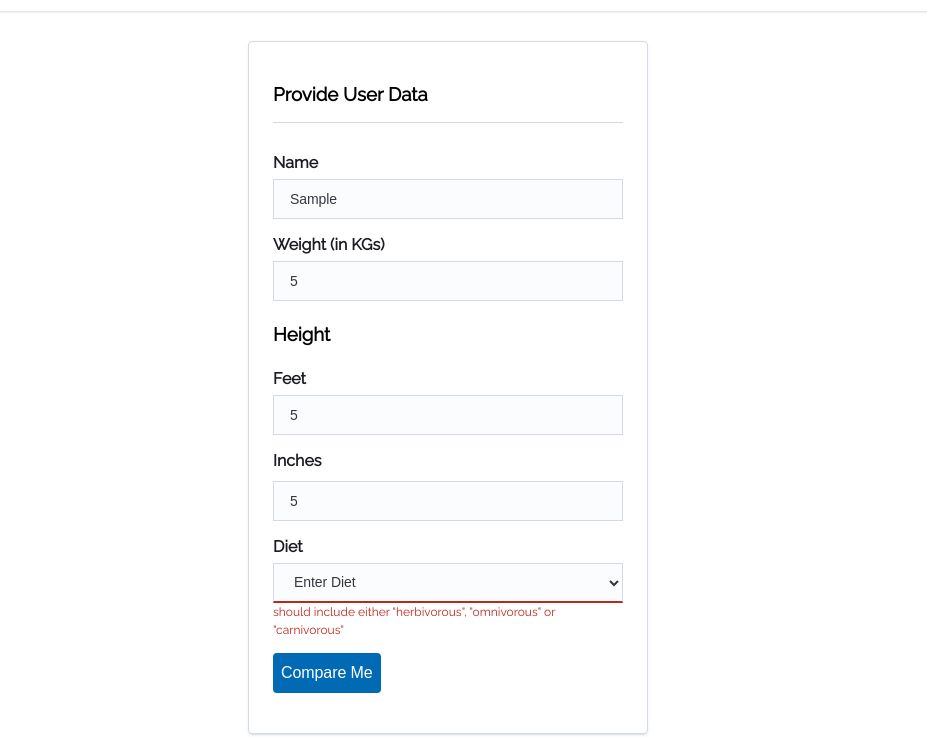
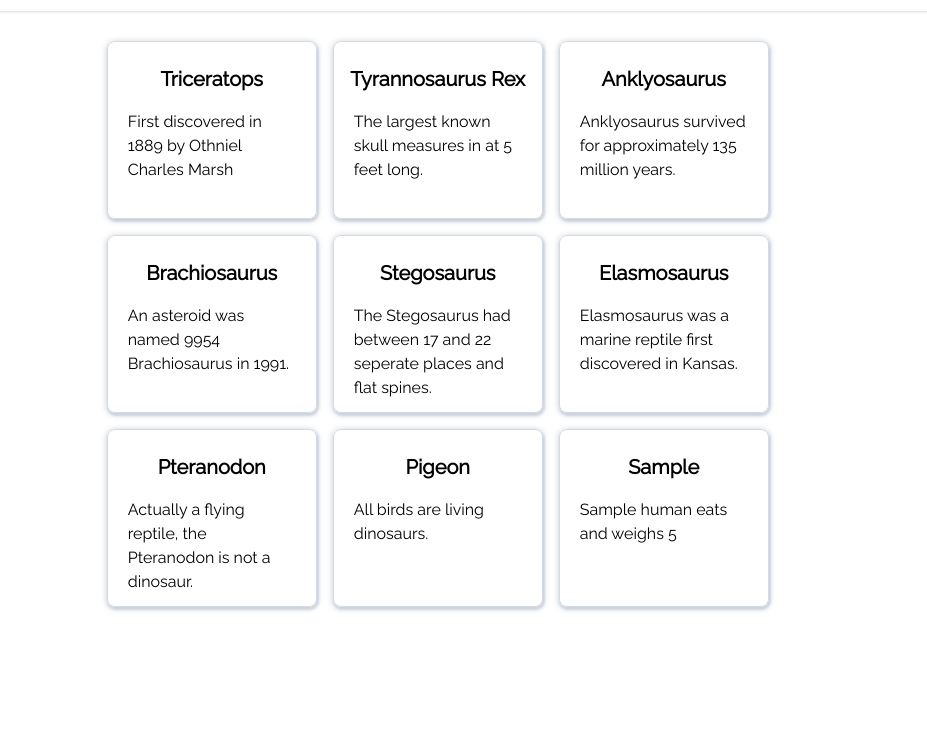
Before and after one commit to Harrisonkamau/dinosaurs, a plain HTML site: page index.html in a window 1280 px wide. Both pictures are taken after typing "Sample", "5", "5", "5" into the empty fields and a click on the button "Compare Me". Shown: the part 77-819 px from the top of the page, without its empty margins (192-1119 px from the left). Drawn offline with Linux system fonts and the light colour scheme.

Commit message:
Remove manual grid and construct and render them using JS & CSS dynamically

```diff
--- a/app.css
+++ b/app.css
@@ -124,6 +124,10 @@ body {
   padding-left: 16px;
 }
 
+.form__fixed-input {
+  max-width: 90%;
+}
+
 .form-input:focus,
 .form-input:active {
   outline: none;
--- a/app.js
+++ b/app.js
@@ -3,8 +3,10 @@ import validateForm from './validateForm.js';
 import populateValidationErrors from './populateValidationErrors.js';
 import form from './handleFormView.js';
 import grid from './handleTilesView.js';
+import User from './objects/user.js';
+import tiles from './renderTiles.js';
 
-document.addEventListener('DOMContentLoaded', () => {
+document.addEventListener('DOMContentLoaded', async () => {
   // grid should be hidden by default
   grid.hide();
 
@@ -17,7 +19,7 @@ document.addEventListener('DOMContentLoaded', () => {
   const diet = document.getElementById('diet');
 
   // handle form validation, grid display and form hiding
-  submitButton.addEventListener('click', (event) => {
+  submitButton.addEventListener('click', async (event) => {
     event.preventDefault();
 
     const userData = {
@@ -37,16 +39,21 @@ document.addEventListener('DOMContentLoaded', () => {
         errors: result.errors,
         fields: ['name', 'weight', 'diet', 'inches', 'feet'],
       });
-    } else {
-      form.hide();
+    }
 
-      // CLEAR ANY ERROR SPANS
+    if(result && result.formData && Object.keys(result.formData).length > 0) {
+      // CLEAR ANY ERROR SPANS & hide form
       const errorSpans = document.getElementsByClassName('form-input__span');
       const parentDivs = document.getElementsByClassName('form-input');
       Array.from(errorSpans).forEach((errorSpan) => errorSpan.innerText = '');
       Array.from(parentDivs).forEach((parentDiv) => parentDiv.classList.remove('form-input_error_border'));
 
+      form.hide();
       grid.show();
+
+      const humanData = new User(userData);
+      const gridTiles = await tiles.render(humanData);
+      gridTiles.generateRow();
     }
   });
 
@@ -54,6 +61,7 @@ document.addEventListener('DOMContentLoaded', () => {
   getStarted.addEventListener('click', (event) => {
     event.preventDefault();
 
+    grid.hide();
     form.show();
   });
 });
--- /dev/null
+++ b/convertor.js
@@ -0,0 +1,12 @@
+const convertor = (function () {
+  const ONE_KG_IN_POUNDS = 2.205;
+
+  return {
+    poundsToKgs(pounds) {
+      // round off to the nearest 100
+      return Math.round((pounds / ONE_KG_IN_POUNDS)/ 100) * 100;
+    },
+  };
+})();
+
+export default convertor;
--- a/dino.json
+++ b/dino.json
@@ -1,5 +1,5 @@
 {
-  "Dinos": [
+  "dinos": [
       {
           "species": "Triceratops",
           "weight": 13000,
@@ -62,8 +62,9 @@
           "where": "North America",
           "when": "Late Cretaceous",
           "fact": "Actually a flying reptile, the Pteranodon is not a dinosaur."
-      },
-      {
+      }
+  ],
+  "pigeon": {
         "species": "Pigeon",
         "weight": 0.5,
         "height": 9,
@@ -72,5 +73,4 @@
         "when": "Holocene",
         "fact": "All birds are living dinosaurs."
   }
-  ]
 }
--- a/index.html
+++ b/index.html
@@ -1,3 +1,4 @@
+<!DOCTYPE html>
 <html lang="en">
 <head>
   <meta charset="UTF-8">
@@ -27,26 +28,26 @@
         <div class="form-label">
           <label for="Name" >Name</label>
         </div>
-        <div class="form-input__main" id="name-parent-div">
+        <div class="form-input__main form__fixed-input" id="name-parent-div">
           <input type="text" placeholder="Enter Full Name" class="form-input" id="name">
         </div>
         <div class="form-label">
           <label for="Name" >Weight (in KGs)</label>
         </div>
-        <div class="form-input__main" id="weight-parent-div">
+        <div class="form-input__main form__fixed-input" id="weight-parent-div">
           <input type="number" placeholder="Enter Weight" class="form-input" id="weight">
         </div>
         <h3>Height</h3>
         <div class="form-label">
           <label for="Name" >Feet</label>
         </div>
-        <div class="form-input__main" id="feet-parent-div">
+        <div class="form-input__main form__fixed-input" id="feet-parent-div">
           <input name="fullName" type="number" placeholder="Enter Height in Feet" class="form-input" id="feet">
         </div>
         <div class="form-label">
           <label for="Name" class="form-label">Inches</label>
         </div>
-        <div class="form-input__main" id="inches-parent-div">
+        <div class="form-input__main form__fixed-input" id="inches-parent-div">
           <input type="number" placeholder="Enter Height in inches" class="form-input" id="inches">
         </div>
         <div class="form-label">
@@ -69,42 +70,7 @@
 
   <!------------- Tiles Section  --------------->
   <div class="grid-tiles" id="grid-tiles">
-    <div class="grid-tile">
-      <h4 class="grid-tile-title">Dinosaur</h4>
-      <p class="grid-tile-paragraph">Hello, I am dino from the 1800!</p>
-    </div>
-    <div class="grid-tile">
-      <h4 class="grid-tile-title">Dinosaur</h4>
-      <p class="grid-tile-paragraph">Hello, I am dino from the 1800!</p>
-    </div>
-    <div class="grid-tile">
-      <h4 class="grid-tile-title">Dinosaur</h4>
-      <p class="grid-tile-paragraph">Hello, I am dino from the 1800!</p>
-    </div>
-    <div class="grid-tile">
-      <h4 class="grid-tile-title">Dinosaur</h4>
-      <p class="grid-tile-paragraph">Hello, I am dino from the 1800!</p>
-    </div>
-    <div class="grid-tile">
-      <h4 class="grid-tile-title">Dinosaur</h4>
-      <p class="grid-tile-paragraph">Hello, I am dino from the 1800!</p>
-    </div>
-    <div class="grid-tile">
-      <h4 class="grid-tile-title">Dinosaur</h4>
-      <p class="grid-tile-paragraph">Hello, I am dino from the 1800!</p>
-    </div>
-    <div class="grid-tile">
-      <h4 class="grid-tile-title">Dinosaur</h4>
-      <p class="grid-tile-paragraph">Hello, I am dino from the 1800!</p>
-    </div>
-    <div class="grid-tile">
-      <h4 class="grid-tile-title">Dinosaur</h4>
-      <p class="grid-tile-paragraph">Hello, I am dino from the 1800!</p>
-    </div>
-    <div class="grid-tile">
-      <h4 class="grid-tile-title">Dinosaur</h4>
-      <p class="grid-tile-paragraph">Hello, I am dino from the 1800!</p>
-    </div>
+    <!-- Tiles will be generated by JS & CSS -->
   </div>
 
   <!------------- Scripts  --------------->
--- /dev/null
+++ b/objects/animal.js
@@ -0,0 +1,13 @@
+class Animal {
+  constructor({ species, weight, height, diet, when, where, fact }) {
+    this.species = species;
+    this.weight =  weight;
+    this.height = height;
+    this.diet = diet;
+    this.fact = fact;
+    this.when = when;
+    this.where = where;
+  }
+}
+
+export default Animal;
--- /dev/null
+++ b/objects/bird.js
@@ -0,0 +1,9 @@
+import Animal from './animal.js';
+
+class Bird extends Animal {
+  constructor({ species, weight, height, diet, when, where, fact }) {
+    super({ species, weight, height, diet, when, where, fact });
+  }
+}
+
+export default Bird;
--- a/objects/dinosaur.js
+++ b/objects/dinosaur.js
@@ -1,11 +1,20 @@
-class Dinosaur {
-  constructor({ species, weight, height, diet, when, where, fact }) {
-    this.species = species;
-    this.weight =  weight;
-    this.height = height;
-    this.diet = diet;
-    this.fact = fact;
-    this.when = when;
-    this.where = where;
+import convertor from '../convertor.js';
+import Animal from './animal.js';
+
+class Dinosaur extends Animal {
+  constructor({ species, weight, height, diet, when, where, fact, human = {} }) {
+    super({ species, weight, height, diet, when, where, fact });
+    this.human = human;
+  }
+
+  compareWithHumanWeight() {
+    if (this.human && this.human.weight) {
+      const weightInKgs = convertor.poundsToKgs(this.weight);
+      const difference = Math.floor(weightInKgs / this.human.weight);
+
+      return `A typical ${this.species} dinosaur weighs ${difference} times more than humans`;
+    }
   }
 }
+
+export default Dinosaur;
--- /dev/null
+++ b/objects/grid.js
@@ -0,0 +1,24 @@
+import Tile from './tile.js';
+
+/**
+ * Generate grid for each row
+ */
+ class Grid {
+   constructor(tiles = []) {
+    this.tiles = tiles;
+   }
+
+   generateRow() {
+    const mainDiv = document.getElementById('grid-tiles');
+     // only generate the tiles we've created ourselves
+     this.tiles.forEach(tile => {
+       if (tile instanceof Tile) {
+        const tileElement = tile.generate();
+        mainDiv.appendChild(tileElement);
+        mainDiv.classList.add('grid-tiles');
+       }
+     });
+   }
+ }
+
+ export default Grid;
--- /dev/null
+++ b/objects/index.js
@@ -0,0 +1,13 @@
+import Grid from './grid.js';
+import Tile from './tile.js';
+import Dinosaur from './dinosaur.js';
+import User from './user.js';
+import Bird from './bird.js';
+
+export {
+  Bird,
+  Dinosaur,
+  Grid,
+  Tile,
+  User,
+};
--- /dev/null
+++ b/objects/tile.js
@@ -0,0 +1,58 @@
+/**
+ * @param {String} header
+ * @param {Object} body
+ * @param {Array.<string>} body.paragraphs
+ *  - E.g ['parapraphOne', 'paragraphTwo']
+ */
+class Tile {
+  constructor({ header, body = {}, ...rest }) {
+    this.header = header;
+    this.body = body;
+    this.others = rest;
+  }
+
+  generate() {
+    const children = [];
+    const h4 = this.createDomElement({ tag: 'h1', className: 'grid-tile-title', data: this.header });
+
+    children.push(h4);
+
+    if (this.hasMultipleParagraphs()) {
+      this.body.paragraphs.forEach((paragraph) => {
+        const p = this.createDomElement({ tag: 'p', className: 'grid-tile-paragraph', data: paragraph });
+        children.push(p);
+      });
+    }
+
+    if(this.hasParagraphs() && !this.hasMultipleParagraphs()) {
+      const p = this.createDomElement({ tag: 'p', className: 'grid-tile-paragraph', data: this.body.paragraphs[0] });
+      children.push(p);
+    }
+
+    const parentDiv = this.createDomElement({ children, tag: 'div', className: 'grid-tile' });
+
+    return parentDiv;
+  }
+
+  hasParagraphs() {
+    return this.body && Object.hasOwnProperty.call(this.body, 'paragraphs');
+  }
+
+  hasMultipleParagraphs() {
+   this.hasParagraphs() && this.body.paragraphs.length > 1;
+  }
+
+  createDomElement({ tag, className = '', data = '', children = [] }) {
+    const element = document.createElement(tag);
+    element.classList.add(className);
+    element.innerText = data;
+
+    if (children && children.length > 0) {
+      children.forEach((childElement) => element.appendChild(childElement));
+    }
+
+    return element;
+  }
+}
+
+export default Tile;
--- /dev/null
+++ b/renderTiles.js
@@ -0,0 +1,65 @@
+import { Dinosaur, Grid, Tile, Bird } from './objects/index.js';
+
+/**
+ * Handle generation of tiles & their placement in a grid
+ * - manage the position of specific tiles such as human tile(should be at the center of the grid)
+ */
+const tiles = ( function() {
+  const getSampleData = async () => await (await fetch('./dino.json')).json();
+
+
+  return {
+    async render(humanData) {
+      /**
+       * create tiles
+       *  - 1 human tile
+       *  - 7 dinosaur tiles
+       *  - 1 bird tile
+       *
+       */
+      if (humanData) {
+        const { dinos: dinoData, pigeon: birdData } = await getSampleData();
+        const dinoTiles = [];
+
+        dinoData.forEach((dino) => {
+          const dinoInstance = new Dinosaur(dino);
+          const dinoTile = new Tile({
+            header: dinoInstance.species,
+            body: {
+              paragraphs: [dinoInstance.fact],
+            },
+          });
+
+          dinoTiles.push(dinoTile);
+        });
+
+        // create a grid
+        const bird = new Bird(birdData);
+        const birdTile = new Tile({
+          header: bird.species,
+            body: {
+              paragraphs: [bird.fact],
+            },
+        });
+
+
+        const humanTile = new Tile({
+          header: humanData.name,
+          body: {
+            paragraphs: [`${humanData.name} human eats ${humanData.diet} and weighs ${humanData.weight}`],
+          },
+        });
+
+       dinoTiles.push(birdTile);
+       dinoTiles.push(humanTile);
+
+       console.log('---------> dinoTiles: ', dinoTiles);
+       const grid = new Grid(dinoTiles);
+       console.log('--------> grid: ', grid);
+       return grid;
+      }
+    },
+  };
+})();
+
+export default tiles;
```
Lines whose indentation alone changed are shown as unchanged.
